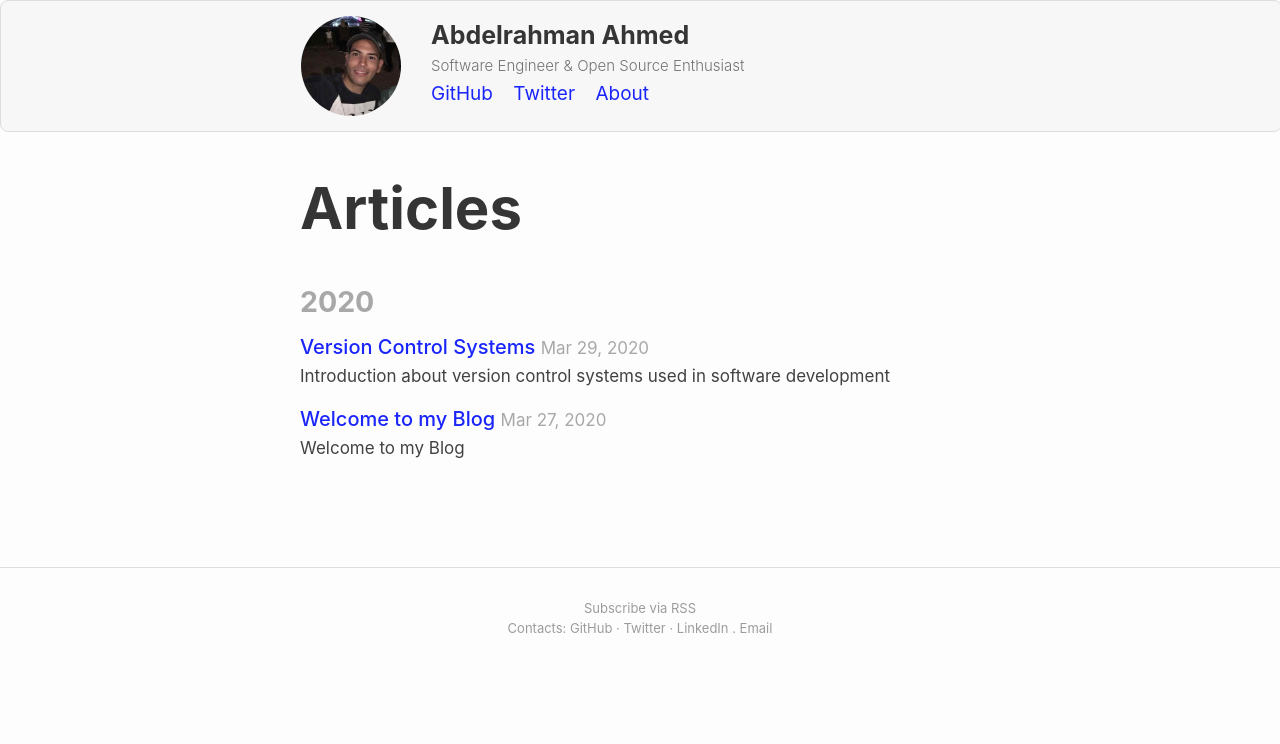
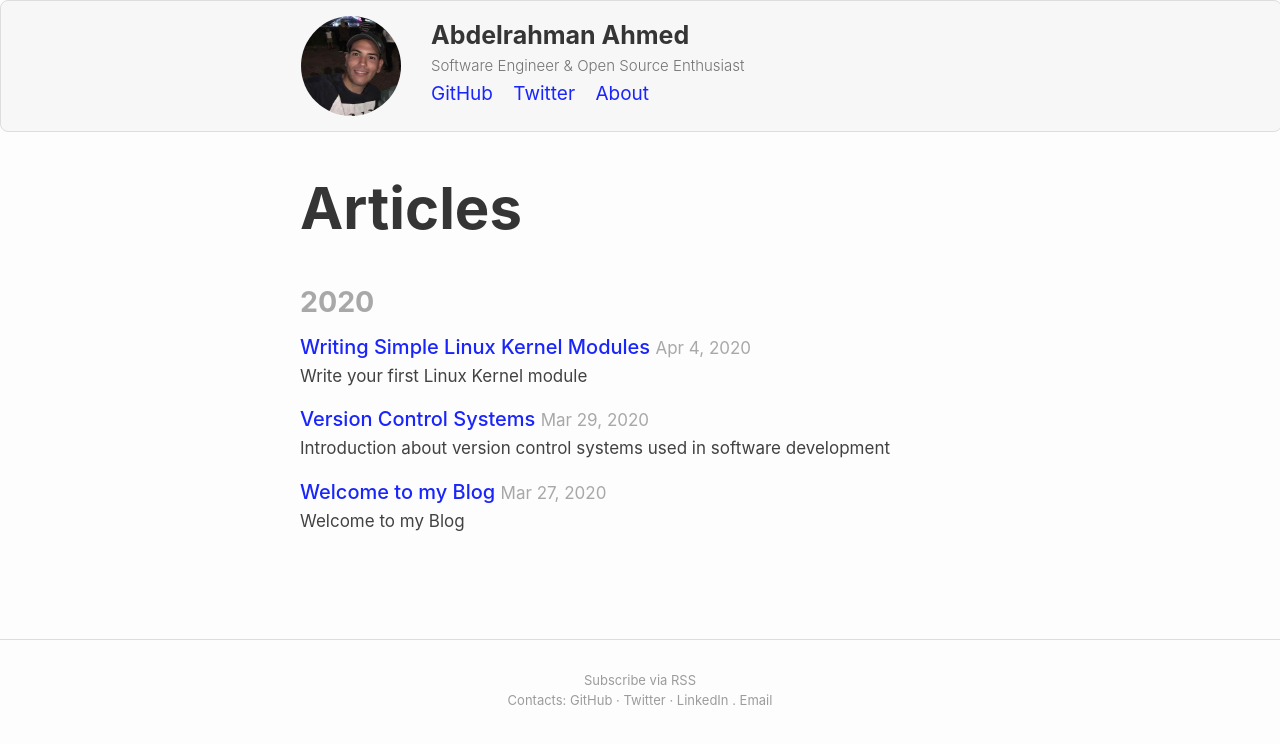
Before and after one commit to abahmed/abahmed.github.io, a Jekyll site: the page built from archive.md, in a window 1280 px wide. Shown: the top 744 px of the page. Built offline with Jekyll 4.4.1, drawn with Linux system fonts in a browser that asks for light colours; part of the change alters nothing that is shown.

Commit message:
Writing Simple Linux Kernel Modules

````diff
--- a/_config.yml
+++ b/_config.yml
@@ -18,7 +18,7 @@ twitter:
   card: summary
 
 featured_posts:
-  - 7ca6cd36-1cb2-4825-93af-3c8e291b9960
+  - 080f2106-f03d-4941-9555-547e4378ef33
 
 plugins:
   - jemoji
--- a/_includes/head.html
+++ b/_includes/head.html
@@ -17,15 +17,13 @@
   {% endfor %}
   {% else %}
   <meta name="keywords"  content="{{ site.keywords | split:' ' | join: ', ' }}">
+  <meta property="og:type" content="website">
   {% endif %}
 
   {% seo %}
 
   <!-- Favicon -->
   <link href="/assets/favicon.ico" rel="icon" type="image/ico">
-
-  <!-- Canonical URL -->
-  <link rel="canonical" href="{{ page.url | prepend: site.url }}">
 
   <!-- Custom CSS -->
   <link rel="stylesheet" href="{{ "/assets/css/main.css" | relative_url }}">
--- a/_layouts/default.html
+++ b/_layouts/default.html
@@ -1,5 +1,5 @@
 <!DOCTYPE html>
-<html>
+<html lang="en">
 
   {% include head.html %}
 
--- a/_layouts/post.html
+++ b/_layouts/post.html
@@ -38,6 +38,8 @@ layout: default
 </article>
 
   {% if page.disable_comments != true %}
+    <br/>
+
     <div class="Any-horInsets">
         {%- if site.disqus_shortname -%}
         <div id="disqus_thread"></div>
--- /dev/null
+++ b/_posts/2020-04-03-writing-simple-linux-kernel-modules.markdown
@@ -0,0 +1,135 @@
+---
+layout: post
+title:  Writing Simple Linux Kernel Modules
+description: Write your first Linux Kernel module
+date:   2020-04-04 21:00:00 +0200
+categories: Linux Kernel
+tags: linux kernel module c development lkm extension introduction hello world ubuntu headers make ko rmmod insmod modinfo
+permalink: /article/:title
+comments: true
+uuid: 080f2106-f03d-4941-9555-547e4378ef33
+---
+**Linux Kernel Modules** (LKM) (called `kernel extension` in other operating systems) are pieces of code that can be loaded and unloaded into the kernel upon demand. Here I'm going to guide you write your first linux kernel module.
+
+Through modules you can extend kernel functionalities without rebooting the system. This is powerful as you don't have to rebuild and reboot the kernel to add new functionalities.
+
+## What are LKMs used for?
+LKMs give you accessibility to system hardware since your code will be part of the kernel and that enables you to do a lot (be careful as you can crash the system easily). For example
+ - Device Drivers
+ - Network Drivers
+ - File System Drivers
+ - System Calls
+
+## Write Hello World Kernel Module
+Now, we are going to write a simple kernel module that prints a `Hello World!` message when it's loaded and `Good Bye World!` when it's unloaded.
+
+### Installing the linux headers
+
+#### Debian based distributions (Debian / Ubuntu / Linux Mint / elementary OS)
+```bash
+sudo apt install -y build-essential linux-headers-$(uname -r) make libelf-dev
+```
+- `$(uname -r)` gets current kernel release
+
+### Module Source Code
+
+Create file `hello-world.c`
+```c
+/*
+ *  hello-world.c
+ */
+#include <linux/module.h>	/* Needed by all modules */
+#include <linux/kernel.h>	/* Needed for KERN_INFO */
+
+MODULE_LICENSE("GPL");
+MODULE_AUTHOR("Abdelrahman Ahmed");
+MODULE_DESCRIPTION("Hello World module");
+
+int init_module(void)
+{
+	printk(KERN_INFO "Hello World!\n");
+
+	/*
+	 * On success, return 0.
+	 * On error, return -1 and errno is set according to error
+	 */
+	return 0;
+}
+
+void cleanup_module(void)
+{
+	printk(KERN_INFO "Good Bye World!\n");
+}
+```
+`printk` (defined in kernel) prints messages to the kernel log and has an optional prefix string `Loglevel` indicates priority of that message. In previous example we set logging level to `KERN_INFO` (Normal information)
+
+### Compile Kernel Module
+Kernel modules is compiled differently from usual programs. You need to create a `Makefile`(**case sensitive**) in the same directory of our module `hello-world.c`
+
+```makefile
+obj-m += hello-world.o
+
+all:
+	make -C /lib/modules/$(shell uname -r)/build M=$(PWD) modules
+
+clean:
+	make -C /lib/modules/$(shell uname -r)/build M=$(PWD) clean
+```
+
+This file simply compiles `hello-world` module and this is a simple explanation for this file
+- Targets `all` and `clean` are required for makefiles to build and clean your module
+- `$(shell uname -r)` gets current kernel release
+- `$(PWD)` gets current directory
+- Make calls `Makefile` of kernel's builder (`-C` changes to that path) and sets a variable `M` to return to your current directory after processing it
+
+```bash
+ab@ubuntu:~/hello-world$ make
+make -C /lib/modules/4.15.0/build M=/home/ab/hello-world modules
+make[1]: Entering directory '/usr/src/linux-headers-4.15.0'
+  CC [M]  /home/ab/hello-world/hello-world.o
+  Building modules, stage 2.
+  MODPOST 1 modules
+  CC      /home/ab/hello-world/hello-world.mod.o
+  LD [M]  /home/ab/hello-world/hello-world.ko
+make[1]: Leaving directory '/usr/src/linux-headers-4.15.0'
+```
+
+Now, we have built our first kernel module. you will find it in current directory with name `hello-world.ko`. Let's get more info about this module by executing `modinfo hello-world.ko`
+```bash
+ab@ubuntu:~/hello-world$ modinfo hello-world.ko
+filename:       /home/ab/hello-world/hello-world.ko
+description:    Hello World module
+author:         Abdelrahman Ahmed
+license:        GPL
+srcversion:     5A77F42048F97F6D685FF74
+depends:
+retpoline:      Y
+name:           hello_world
+vermagic:       4.15.0 SMP mod_unload
+```
+
+### Load Kernel Module
+
+To **load** kernel module, you just need to execute command `sudo insmod hello-world.ko`.
+
+When module is inserted into kernel, the `init_module` will be invoked
+
+After **loading** Hello World module, let's check our **loading** message in kernel log by executing `dmesg | tail -1` (getting only last message)
+```bash
+ab@ubuntu:~/hello-world$ dmesg | tail -1
+[2753755.444706] Hello World!
+```
+
+### Unload Kernel Module
+
+To **unload** kernel module, you just need to execute command `sudo rmmod hello-world.ko`.
+
+when the module is removed from kernel, the `cleanup_module` will be invoked
+
+After **unloading** it, let's check our **unloading** message in kernel log by executing `dmesg | tail -1` again
+```bash
+ab@ubuntu:~/hello-world$ dmesg | tail -1
+[2753926.708205] Good Bye World!
+```
+
+**Finally**, you wrote your first Linux Kernel Module :tada: and be able to load and unload it. Hopefully, this article is helpful for you. If you have any question ask in comments. Thanks for reading :heart:
````
Also changed, not shown: 1 other file.
